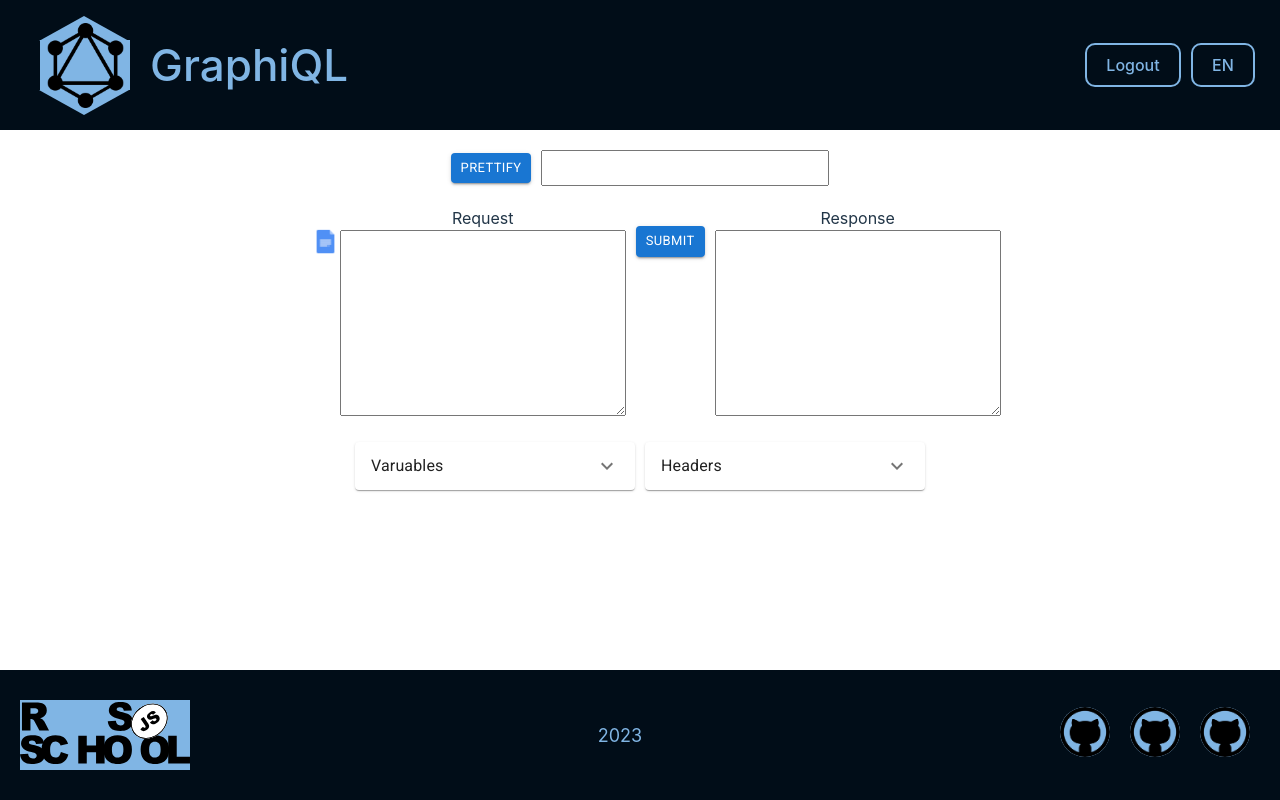
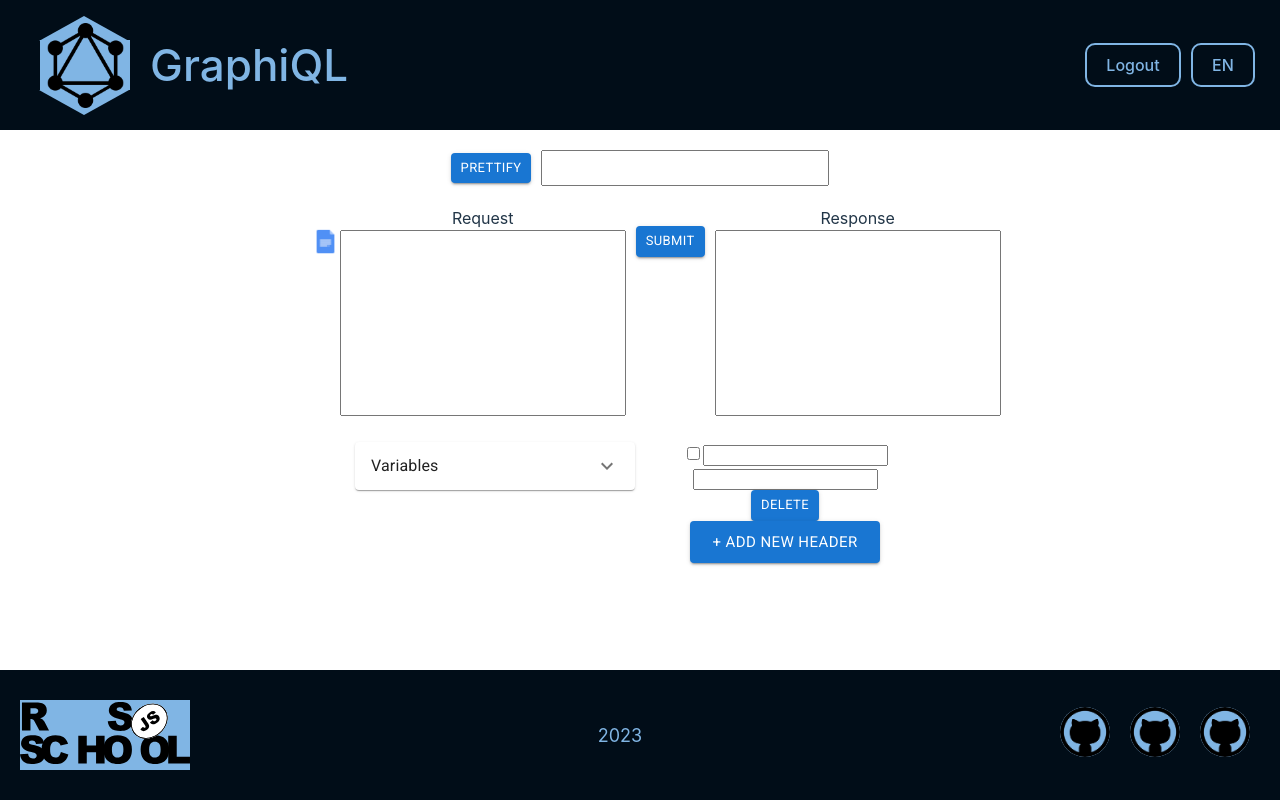
Before and after one commit to juliakocur/graphiql-app, a React (Vite) app: page /editor in a window 1280 px wide. Built offline with nearby package versions, Linux system fonts and the light colour scheme; no server answers; sample sign-in values are in the browser's storage.

Commit message:
feat: ability to add/delete new header

```diff
--- a/src/components/Editor/Editor.css
+++ b/src/components/Editor/Editor.css
@@ -35,6 +35,7 @@
 .response-area {
   width: 280px;
   height: 180px;
+  resize: none;
 }
 
 .editor {
@@ -48,13 +49,13 @@
   top: 20px;
 }
 
-.varuables-headers {
+.variables-headers {
   display: flex;
   gap: 10px;
   flex-wrap: wrap;
 }
 
-.varuables,
+.variables,
 .headers {
   width: 280px;
   height: 180px;
--- a/src/components/Editor/Editor.tsx
+++ b/src/components/Editor/Editor.tsx
@@ -8,8 +8,39 @@ import Typography from '@mui/material/Typography';
 import TextField from '@mui/material/TextField';
 import ExpandMoreIcon from '@mui/icons-material/ExpandMore';
 import folder from '/folder.png';
+import { useState } from 'react';
 
 const Editor = () => {
+  interface Idata {
+    key: string;
+    value: string;
+  }
+  const [data, setData] = useState<Idata[]>([{ key: '', value: '' }]);
+  const handleChangeKey = (
+    e: React.ChangeEvent<HTMLInputElement | HTMLTextAreaElement>,
+    index: number
+  ) => {
+    const newData = [...data];
+    newData[index].key = e.target.value;
+    setData(newData);
+  };
+  const handleChangeValue = (
+    e: React.ChangeEvent<HTMLInputElement | HTMLTextAreaElement>,
+    index: number
+  ) => {
+    const newData = [...data];
+    newData[index].value = e.target.value;
+    setData(newData);
+  };
+  const handleClick = () => {
+    setData([...data, { key: '', value: '' }]);
+  };
+  const handleDelete = (item: number) => {
+    const newData = [...data];
+    newData.splice(item, 1);
+    setData(newData);
+  };
+
   return (
     <section className="graph">
       <div className="url-input">
@@ -43,8 +74,8 @@ const Editor = () => {
           </form>
         </div>
       </div>
-      <div className="varuables-headers">
-        <div className="varuables">
+      <div className="variables-headers">
+        <div className="variables">
           <div>
             <Accordion>
               <AccordionSummary
@@ -52,7 +83,7 @@ const Editor = () => {
                 aria-controls="panel1a-content"
                 id="panel1a-header"
               >
-                <Typography>Varuables</Typography>
+                <Typography>Variables</Typography>
               </AccordionSummary>
               <AccordionDetails>
                 <TextField fullWidth required type="text">
@@ -63,21 +94,33 @@ const Editor = () => {
           </div>
         </div>
         <div className="headers">
-          <div>
-            <Accordion>
-              <AccordionSummary
-                expandIcon={<ExpandMoreIcon />}
-                aria-controls="panel1a-content"
-                id="panel1a-header"
-              >
-                <Typography>Headers</Typography>
-              </AccordionSummary>
-              <AccordionDetails>
-                <TextField fullWidth required type="text">
-                  Text...
-                </TextField>
-              </AccordionDetails>
-            </Accordion>
+          {data.map((item, index) => {
+            return (
+              <div className="header-item" key={index}>
+                <input type="checkbox" />
+                <input
+                  value={item.key}
+                  onChange={(e) => handleChangeKey(e, index)}
+                ></input>
+                <input
+                  value={item.value}
+                  onChange={(e) => handleChangeValue(e, index)}
+                ></input>
+                <div
+                  className="delete-button"
+                  onClick={() => handleDelete(index)}
+                >
+                  <Button variant="contained" size="small" type="submit">
+                    Delete
+                  </Button>
+                </div>
+              </div>
+            );
+          })}
+          <div className="add-button" onClick={handleClick}>
+            <Button variant="contained" size="large" type="submit">
+              + Add new Header
+            </Button>
           </div>
         </div>
       </div>
```
Also changed, not shown: src/utils/en.json (deleted, +0 -28 lines).
